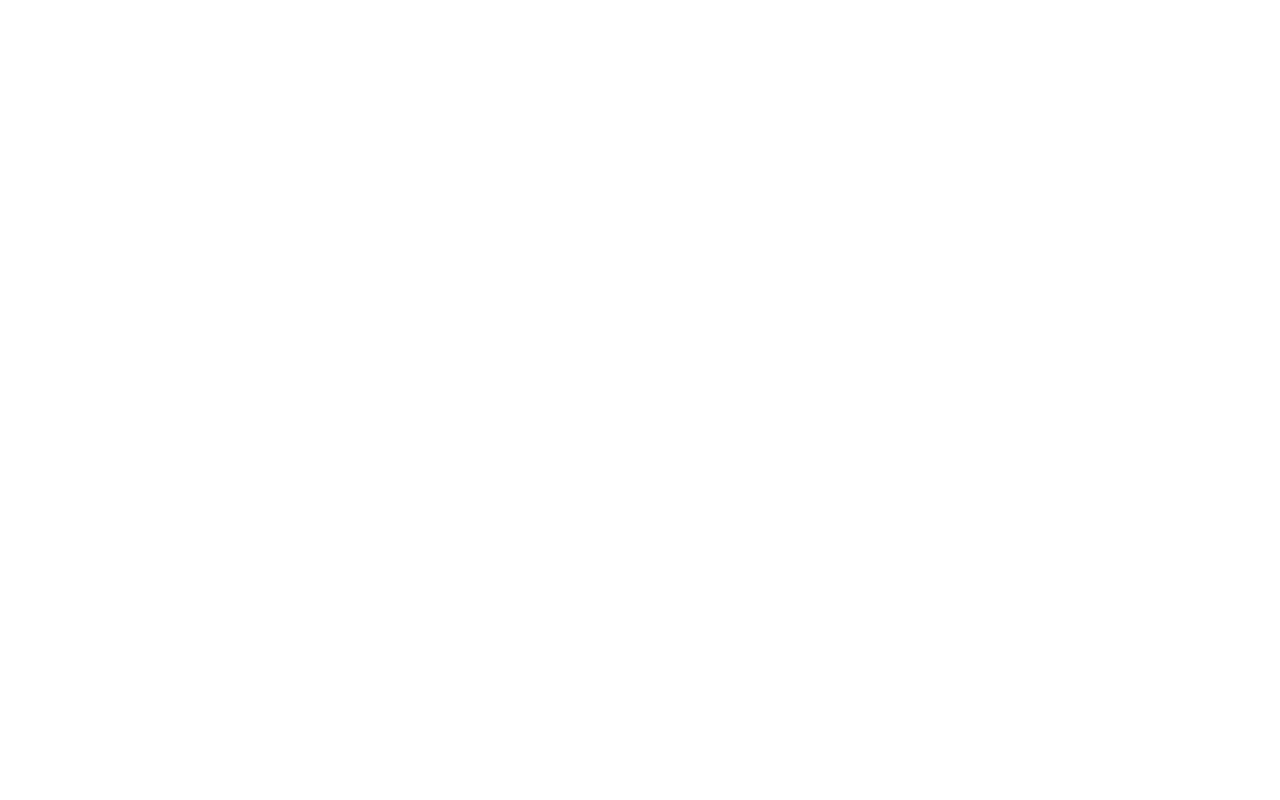
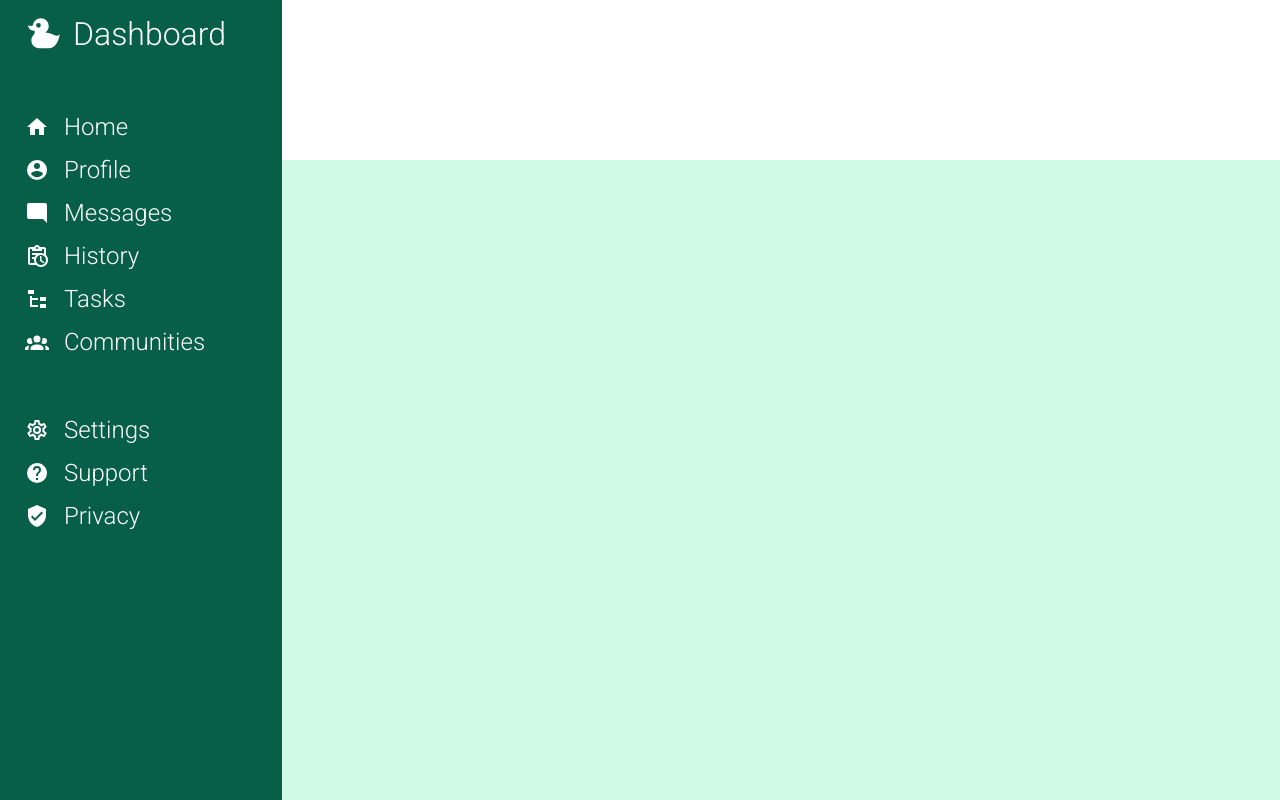
Before and after one commit to julianty/odin-dashboard, a plain HTML site: page index.html in a window 1280 px wide. Drawn offline with Linux system fonts and the light colour scheme.

Commit message:
Completes sidebar

```diff
--- a/index.html
+++ b/index.html
@@ -3,18 +3,32 @@
 <head>
   <meta charset="UTF-8">
   <title>Dashboard</title>
+  <link rel="stylesheet" href="style.css">
 </head>
 <body>
   <div class="sidebar">
     <div class="logo">
-
+      <img class="logo" src="./images/duck.svg">
+      Dashboard
     </div>
     <div class="tabs">
-
+      <ul>
+        <li><img src="./images/home.svg">Home</li>
+        <li><img src="./images/account-circle.svg"> Profile</li>
+        <li><img src="./images/message-reply.svg"> Messages</li>
+        <li><img src="./images/clipboard-text-clock-outline.svg"> History</li>
+        <li><img src="./images/file-tree.svg"> Tasks</li>
+        <li><img src="./images/account-group.svg"> Communities</li>
+      </ul>
     </div>
     <div class="extras">
+      <ul>
+        <li><img src="./images/cog-outline.svg"> Settings</li>
+        <li><img src="./images/help-circle.svg"> Support</li>
+        <li><img src="./images/shield-check.svg"> Privacy</li>
+      </ul>
+    </div>
 
-    </div>
   </div>
 
   <div class="header">
@@ -34,6 +48,7 @@
 
       </div>
     </div>
+
   </div>
 
   <div class="content">
--- a/style.css
+++ b/style.css
@@ -0,0 +1,74 @@
+@import url('https://fonts.googleapis.com/css2?family=Roboto:wght@300&display=swap');
+
+* {
+  margin: 0;
+  padding: 0;
+  font-family: 'Roboto', 'sans-serif';
+}
+
+body {
+  display: grid;
+  grid-template-columns: 22% 1fr;
+  grid-template-rows: 20% 1fr;
+  height: 100vh;
+  width: 100vw;
+}
+
+ul {
+  list-style-type: none;
+}
+
+.sidebar {
+  background-color: #065f46;
+  grid-row: 1 / -1;
+  display: grid;
+  grid-template-rows: repeat(3, fit-content(25%)) 1fr;
+  /* grid-template-columns: 15% 1fr; */
+  row-gap: 30px;
+  align-items: start;
+  color: white;
+}
+
+.sidebar img {
+  filter: invert(100%) sepia(17%) saturate(7057%) hue-rotate(167deg)
+          brightness(133%) contrast(108%);
+}
+
+.sidebar div {
+  display: grid;
+  justify-content: left;
+  padding: 15px 25px;
+  font-size: 1.5rem;
+  grid-auto-flow: column;
+  gap: 10px;
+}
+
+.sidebar .logo {
+  align-items: center;
+  font-size: 2rem;
+}
+
+.sidebar .logo img {
+  height: 100%;
+}
+
+.sidebar ul {
+  display: grid;
+  gap: 15px;
+}
+
+li {
+  display: grid;
+  grid-auto-flow: column;
+  align-items: center;
+  justify-content: left;
+  gap: 15px;
+}
+
+.header {
+  background-color: white;
+}
+
+.content {
+  background-color: #d1fae5;
+}
```
Also changed, not shown: images/account-group.svg (added), images/clipboard-text-clock-outline.svg (added), images/cog-outline.svg (added), images/duck.svg (added), images/file-tree.svg (added), images/help-circle.svg (added), images/message-reply.svg (added), images/shield-check.svg (added).
